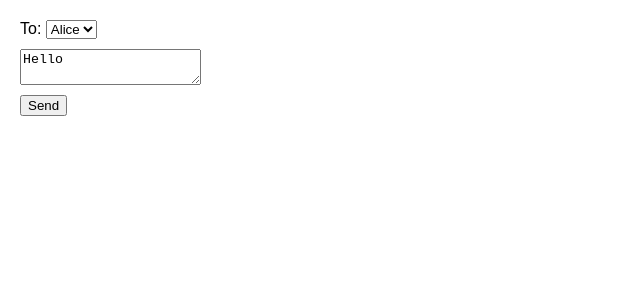
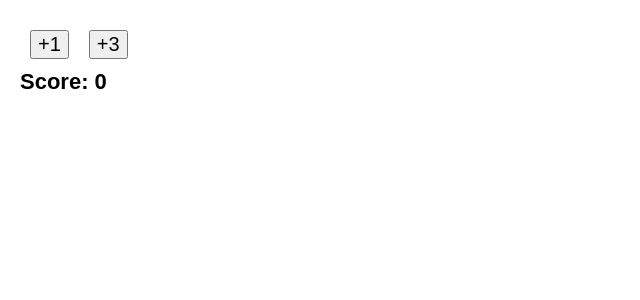
Before and after one commit to jimmycanosa/learning-react, a React (Create React App) app: page / in a window 1280 px wide. Shown: the top 300 px of the page, without its empty margins (0-640 px from the left). Built offline with nearby package versions, Linux system fonts and the light colour scheme.

Commit message:
feat: queueing a series of state updates

```diff
--- a/src/adding-interactivity/sample.js
+++ b/src/adding-interactivity/sample.js
@@ -1,31 +1,25 @@
 import { useState } from 'react';
 
-export default function Form() {
-  const [to, setTo] = useState('Alice');
-  const [message, setMessage] = useState('Hello');
+export default function Counter() {
+  const [score, setScore] = useState(0);
 
-  function handleSubmit(e) {
-    e.preventDefault();
-    setTimeout(() => {
-      alert(`You said ${message} to ${to}`);
-    }, 5000);
+  function increment() {
+    setScore(score + 1);
   }
 
   return (
-    <form onSubmit={handleSubmit}>
-      <label>
-        To:{' '}
-        <select value={to} onChange={(e) => setTo(e.target.value)}>
-          <option value='Alice'>Alice</option>
-          <option value='Bob'>Bob</option>
-        </select>
-      </label>
-      <textarea
-        placeholder='Message'
-        value={message}
-        onChange={(e) => setMessage(e.target.value)}
-      />
-      <button type='submit'>Send</button>
-    </form>
+    <>
+      <button onClick={() => increment()}>+1</button>
+      <button
+        onClick={() => {
+          increment();
+          increment();
+          increment();
+        }}
+      >
+        +3
+      </button>
+      <h1>Score: {score}</h1>
+    </>
   );
 }
--- a/src/styles.css
+++ b/src/styles.css
@@ -46,4 +46,4 @@ ul {
   padding-inline-start: 20px;
 }
 
-label, textarea { margin-bottom: 10px; display: block; }
+button { display: inline-block; margin: 10px; font-size: 20px; }
```
Also changed, not shown: src/adding-interactivity/sample3.js (added, +31 -0 lines).
